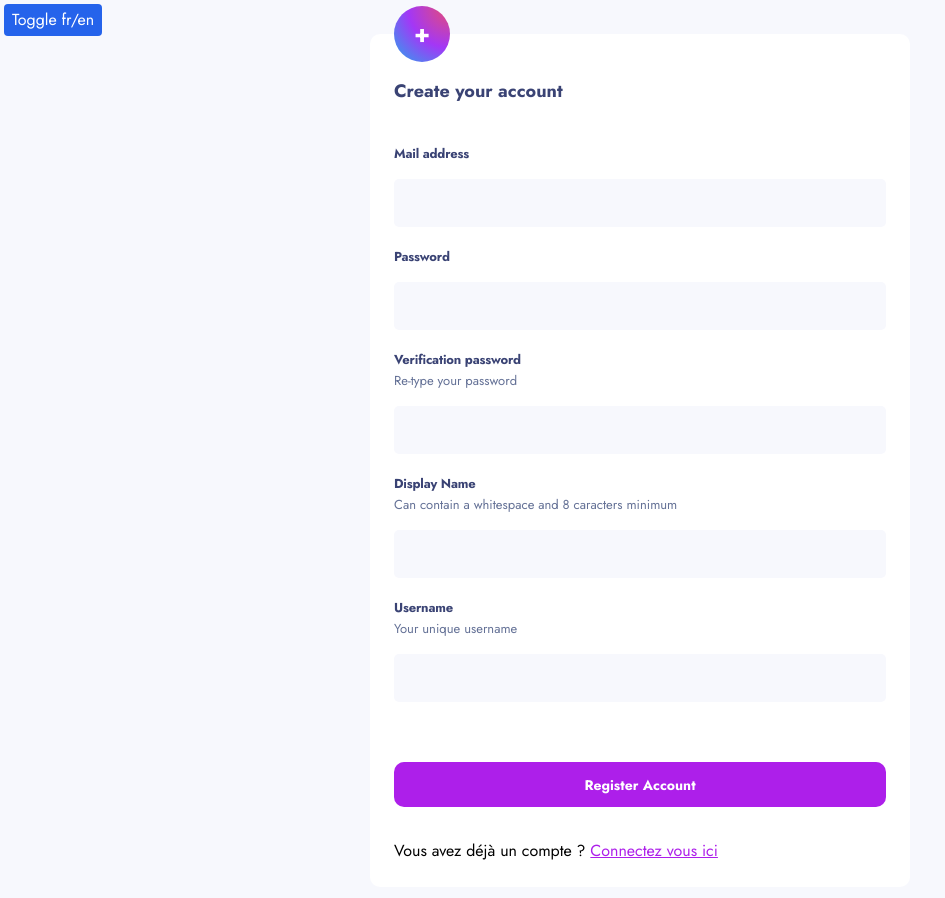
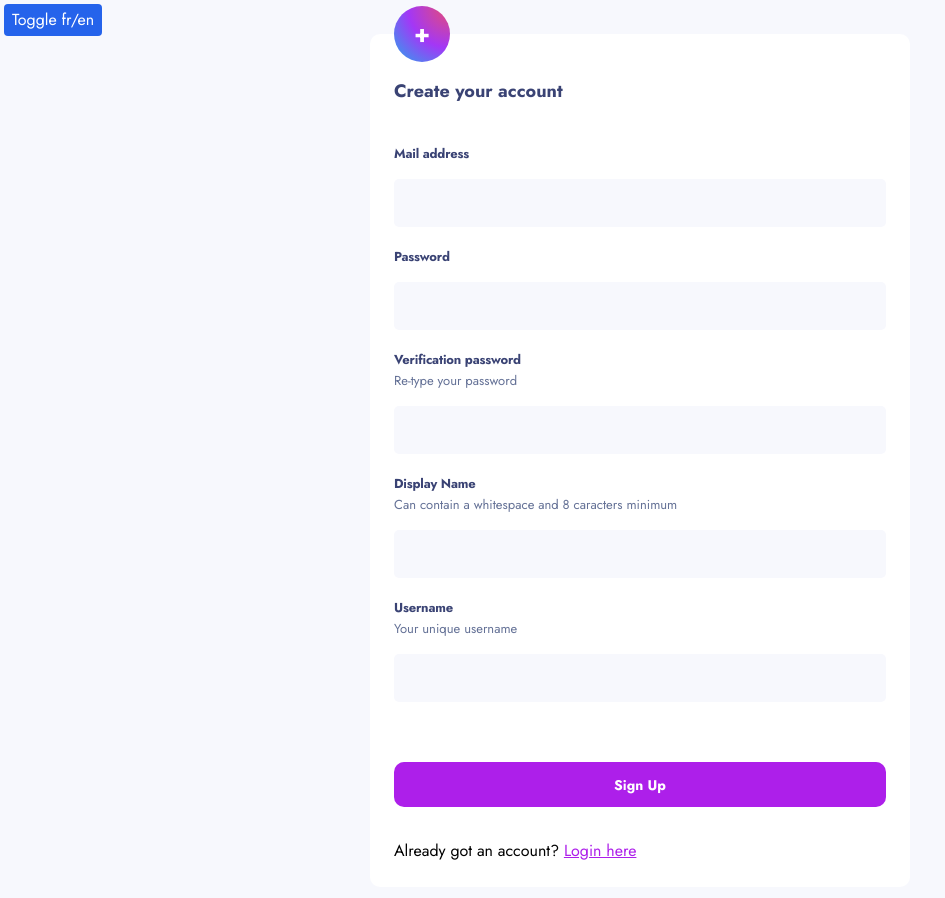
Before and after one commit to AlexisC73/feedback-front, a React (Vite) app: page /auth/register in a window 1280 px wide. Shown: the top 898 px of the page, without its empty margins (0-945 px from the left). Built offline with nearby package versions, Linux system fonts and the light colour scheme; what inversify would draw is missing.

Commit message:
adding translation in register page

```diff
--- a/src/components/form/register-form/RegisterForm.tsx
+++ b/src/components/form/register-form/RegisterForm.tsx
@@ -4,6 +4,7 @@ import { InputHeader } from "../input-header/InputHeader";
 import { Input } from "../input/Input";
 import { Button } from "@/components/ui/Button/button";
 import { useState } from "react";
+import { useTranslation } from "react-i18next";
 
 interface RegisterFormProps {
   registerFn: (props: {email: string, password: string, confirmationPassword: string, displayName: string, username: string}) => Promise<void>
@@ -11,6 +12,7 @@ interface RegisterFormProps {
 }
 
 export function RegisterForm ({registerFn, fieldsErrors}: RegisterFormProps) {
+  const {t} = useTranslation()
 
   const [isProcessing, setIsProcessing] = useState<boolean>(false)
 
@@ -30,33 +32,33 @@ export function RegisterForm ({registerFn, fieldsErrors}: RegisterFormProps) {
   return (
     <form onSubmit={handleSubmit} className="bg-white p-6 pt-11 w-full rounded-2.5 flex flex-col gap-y-4 relative">
       <div className="bg-custom-radial h-10 w-10 md:w-14 md:h-14 rounded-full flex items-center justify-center text-white absolute -top-5 md:-top-7 text-5 md:text-6 font-bold">+</div>
-      <p className="text-4.5 font-bold text-#3A4374 line-height-6.5 mb-6">Create your account</p>
+      <p className="text-4.5 font-bold text-#3A4374 line-height-6.5 mb-6">{t("register_form.title")}</p>
       <FormGroup>
-        <InputHeader htmlFor="email" label="Mail address" />
+        <InputHeader htmlFor="email" label={t("register_form.email_label")} />
         <Input name="email" type="email" errors={fieldsErrors.email} />
       </FormGroup>
       <FormGroup>
-        <InputHeader htmlFor="password" label="Password" />
+        <InputHeader htmlFor="password" label={t("register_form.password_label")} />
         <Input name="password" type="password" errors={fieldsErrors.password} />
       </FormGroup>
       <FormGroup>
-        <InputHeader htmlFor="confirmation-password" label="Verification password" description="Re-type your password" />
+        <InputHeader htmlFor="confirmation-password" label={t("register_form.confirm_password_label")} description={t("register_form.confirm_password_description")} />
         <Input name="confirmation-password" type="password" errors={fieldsErrors.confirmationPassword} />
       </FormGroup>
       <FormGroup>
-        <InputHeader htmlFor="display-name" label="Display Name" description="Can contain a whitespace and 8 caracters minimum" />
+        <InputHeader htmlFor="display-name" label={t("register_form.display_name_label")} description={t("register_form.display_name_description")} />
         <Input name="display-name" errors={fieldsErrors.displayName} />
       </FormGroup>
       <FormGroup>
-        <InputHeader htmlFor="username" label="Username" description="Your unique username" />
+        <InputHeader htmlFor="username" label={t("register_form.username_label")} description={t("register_form.username_description")} />
         <Input name="username" errors={fieldsErrors.username} />
       </FormGroup>
       <div className="mt-10 flex flex-col gap-y-4 md:flex-row md:justify-end md:gap-x-4">
         <button disabled={isProcessing} type="submit" className="w-full md:order-last">
-          <Button isLoading={isProcessing} fullWidth>Register Account</Button>
+          <Button isLoading={isProcessing} fullWidth>{t("register_form.register_button")}</Button>
         </button>
       </div>
-      <p className="mt-4">Vous avez déjà un compte ? <Link className="text-#AD1FEA underline" to={"/auth/login"}>Connectez vous ici</Link></p>
+      <p className="mt-4">{t("register_form.got_account")} <Link className="text-#AD1FEA underline" to={"/auth/login"}>{t("register_form.signin_link")}</Link></p>
     </form>
   )
 }
--- a/src/languages/en.json
+++ b/src/languages/en.json
@@ -7,6 +7,20 @@
       "signin_button": "Sign In",
       "no_account": "Don't have an account?",
       "signup_link": "Create one now"
+    },
+    "register_form": {
+      "title": "Create your account",
+      "email_label": "Mail address",
+      "password_label": "Password",
+      "confirm_password_label": "Verification password",
+      "confirm_password_description": "Re-type your password",
+      "display_name_label": "Display Name",
+      "display_name_description": "Can contain a whitespace and 8 caracters minimum",
+      "username_label": "Username",
+      "username_description": "Your unique username",
+      "register_button": "Sign Up",
+      "got_account": "Already got an account?",
+      "signin_link": "Login here"
     }
   }
 }
```
